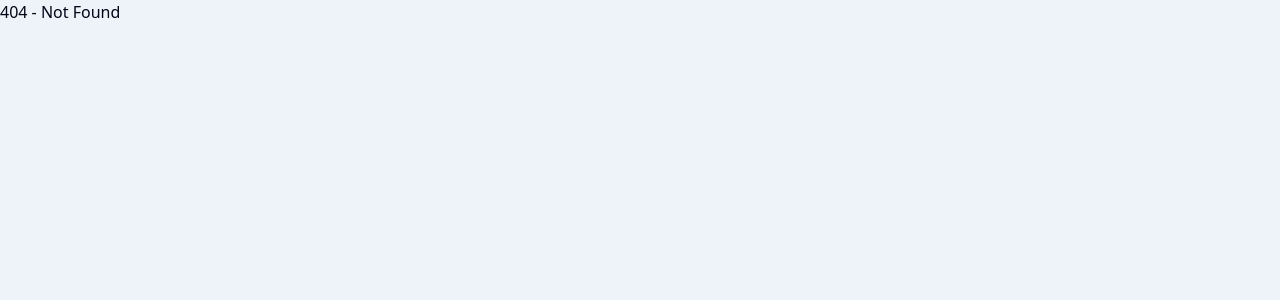
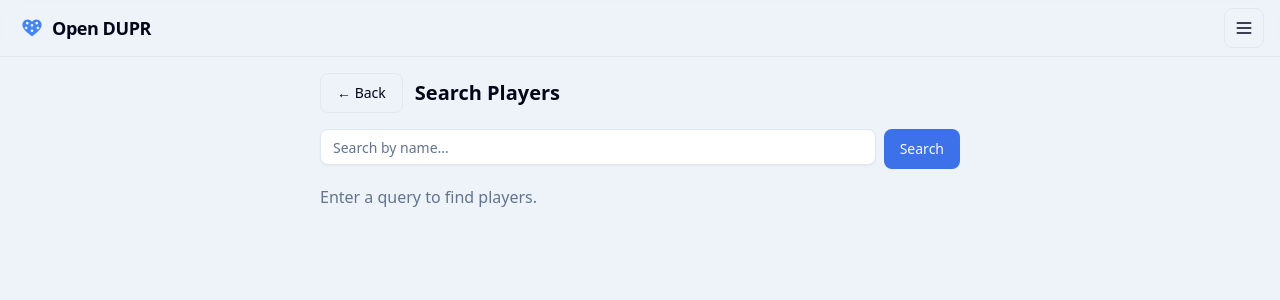
Before and after one commit to shameer99/open-dupr, a React (Vite) app in the folder open-dupr-react/: page /search in a window 1280 px wide. Before the commit this address had no page. Shown: the top 300 px of the page. Built offline with nearby package versions, Linux system fonts and the light colour scheme; sample sign-in values are in the browser's storage.

Commit message:
Add AppShell and AppHeader components; implement SearchPage with player search functionality

```diff
--- /dev/null
+++ b/open-dupr-react/src/components/AppHeader.tsx
@@ -0,0 +1,98 @@
+import React, { useEffect, useRef, useState } from "react";
+import { useNavigate } from "react-router-dom";
+import { useAuth } from "@/lib/useAuth";
+import { Button } from "@/components/ui/button";
+import { Menu } from "lucide-react";
+
+const AppHeader: React.FC = () => {
+  const navigate = useNavigate();
+  const { setToken } = useAuth();
+  const [open, setOpen] = useState(false);
+  const menuRef = useRef<HTMLDivElement | null>(null);
+
+  useEffect(() => {
+    const onClickAway = (e: MouseEvent) => {
+      if (!menuRef.current) return;
+      if (!menuRef.current.contains(e.target as Node)) setOpen(false);
+    };
+    document.addEventListener("mousedown", onClickAway);
+    return () => document.removeEventListener("mousedown", onClickAway);
+  }, []);
+
+  const goToProfile = () => {
+    setOpen(false);
+    navigate("/profile");
+  };
+
+  const goToSearch = () => {
+    setOpen(false);
+    navigate("/search");
+  };
+
+  const logout = () => {
+    setOpen(false);
+    setToken(null);
+    navigate("/login");
+  };
+
+  return (
+    <header className="sticky top-0 z-50 w-full border-b bg-background/80 backdrop-blur supports-[backdrop-filter]:bg-background/60">
+      <div className="container mx-auto flex h-14 items-center justify-between px-4">
+        <button
+          type="button"
+          onClick={goToProfile}
+          className="flex items-center gap-1 font-semibold tracking-tight text-lg"
+          aria-label="Go to profile"
+        >
+          <img
+            src="/logo.png"
+            alt="Open DUPR"
+            className="block h-8 w-8 shrink-0"
+          />
+          <span className="inline-block leading-none max-[320px]:hidden">
+            Open DUPR
+          </span>
+        </button>
+
+        <div className="relative" ref={menuRef}>
+          <Button
+            variant="outline"
+            size="icon"
+            onClick={() => setOpen((v) => !v)}
+          >
+            <Menu className="h-5 w-5" />
+          </Button>
+
+          {open && (
+            <div className="absolute right-0 mt-2 w-48 rounded-md border bg-card shadow-md">
+              <button
+                type="button"
+                onClick={goToProfile}
+                className="w-full px-3 py-2 text-left hover:bg-accent"
+              >
+                My Profile
+              </button>
+              <button
+                type="button"
+                onClick={goToSearch}
+                className="w-full px-3 py-2 text-left hover:bg-accent"
+              >
+                Search Players
+              </button>
+              <div className="my-1 h-px bg-border" />
+              <button
+                type="button"
+                onClick={logout}
+                className="w-full px-3 py-2 text-left text-red-600 hover:bg-accent"
+              >
+                Log out
+              </button>
+            </div>
+          )}
+        </div>
+      </div>
+    </header>
+  );
+};
+
+export default AppHeader;
--- /dev/null
+++ b/open-dupr-react/src/components/AppShell.tsx
@@ -0,0 +1,13 @@
+import React from "react";
+import AppHeader from "@/components/AppHeader";
+
+const AppShell: React.FC<{ children: React.ReactNode }> = ({ children }) => {
+  return (
+    <div className="min-h-dvh flex flex-col">
+      <AppHeader />
+      <main className="flex-1">{children}</main>
+    </div>
+  );
+};
+
+export default AppShell;
--- /dev/null
+++ b/open-dupr-react/src/components/pages/SearchPage.tsx
@@ -0,0 +1,143 @@
+import React, { useEffect, useRef, useState } from "react";
+import { useNavigate } from "react-router-dom";
+import { Button } from "@/components/ui/button";
+import { Input } from "@/components/ui/input";
+import Avatar from "@/components/ui/avatar";
+import { apiFetch } from "@/lib/api";
+
+interface SearchHit {
+  id: number;
+  fullName: string;
+  imageUrl?: string;
+  location?: string;
+  stats?: { singles?: string; doubles?: string };
+}
+
+const DEFAULT_LIMIT = 25;
+
+const SearchPage: React.FC = () => {
+  const navigate = useNavigate();
+  const [query, setQuery] = useState("");
+  const [hits, setHits] = useState<SearchHit[]>([]);
+  const [loading, setLoading] = useState(false);
+  const [error, setError] = useState<string | null>(null);
+  const [offset, setOffset] = useState(0);
+  const [hasMore, setHasMore] = useState(false);
+  const loaderRef = useRef<HTMLDivElement | null>(null);
+
+  const performSearch = async (reset = false) => {
+    if (!query.trim()) {
+      setHits([]);
+      setHasMore(false);
+      setOffset(0);
+      return;
+    }
+    try {
+      setLoading(true);
+      const body = {
+        offset: reset ? 0 : offset,
+        limit: DEFAULT_LIMIT,
+        query,
+        filter: {
+          // Minimal required geo filter per API guide; a large radius to be permissive
+          lat: 30.2672,
+          lng: -97.7431,
+          radiusInMeters: 5_000_000,
+          rating: { min: 1.0, max: 8.0 },
+        },
+        includeUnclaimedPlayers: false,
+      };
+      const resp = await apiFetch("/player/v1.0/search", {
+        method: "POST",
+        body: JSON.stringify(body),
+      });
+      const newHits: SearchHit[] = resp?.result?.hits ?? [];
+      setHits((prev) => (reset ? newHits : [...prev, ...newHits]));
+      const nextOffset = (reset ? 0 : offset) + newHits.length;
+      setOffset(nextOffset);
+      setHasMore(newHits.length === DEFAULT_LIMIT);
+    } catch (e) {
+      setError(e instanceof Error ? e.message : "Search failed");
+    } finally {
+      setLoading(false);
+    }
+  };
+
+  useEffect(() => {
+    if (!loaderRef.current) return;
+    const observer = new IntersectionObserver(
+      (entries) => {
+        if (entries[0].isIntersecting && hasMore && !loading) {
+          void performSearch(false);
+        }
+      },
+      { rootMargin: "200px" }
+    );
+    observer.observe(loaderRef.current);
+    return () => observer.disconnect();
+    // eslint-disable-next-line react-hooks/exhaustive-deps
+  }, [hasMore, loading, offset, query]);
+
+  const handleSubmit = (e: React.FormEvent) => {
+    e.preventDefault();
+    setOffset(0);
+    void performSearch(true);
+  };
+
+  return (
+    <div className="container mx-auto p-4 max-w-2xl">
+      <div className="flex items-center mb-4">
+        <Button variant="outline" onClick={() => navigate(-1)} className="mr-3">
+          ← Back
+        </Button>
+        <h1 className="text-xl font-semibold">Search Players</h1>
+      </div>
+
+      <form onSubmit={handleSubmit} className="flex gap-2 mb-4">
+        <Input
+          placeholder="Search by name..."
+          value={query}
+          onChange={(e) => setQuery(e.target.value)}
+          className="bg-white"
+        />
+        <Button type="submit">Search</Button>
+      </form>
+      {error && <div className="text-red-600 mb-2 text-sm">{error}</div>}
+
+      {hits.length === 0 && !loading ? (
+        <p className="text-muted-foreground">Enter a query to find players.</p>
+      ) : (
+        <div className="space-y-2">
+          {hits.map((h) => (
+            <button
+              key={h.id}
+              className="w-full text-left flex items-center gap-3 p-3 rounded-lg hover:bg-gray-50 transition-colors border"
+              onClick={() => navigate(`/player/${h.id}`)}
+              type="button"
+            >
+              <Avatar src={h.imageUrl} name={h.fullName} size="md" />
+              <div className="flex-1 min-w-0">
+                <p className="font-medium truncate">{h.fullName}</p>
+                <p className="text-sm text-muted-foreground truncate">
+                  {h.location || ""}
+                </p>
+              </div>
+              <div className="text-right text-sm text-muted-foreground">
+                <div>{h.stats?.singles ? `S: ${h.stats.singles}` : ""}</div>
+                <div>{h.stats?.doubles ? `D: ${h.stats.doubles}` : ""}</div>
+              </div>
+            </button>
+          ))}
+          <div ref={loaderRef} />
+          {loading && (
+            <div className="py-3 text-center text-sm text-muted-foreground">
+              Loading…
+            </div>
+          )}
+        </div>
+      )}
+    </div>
+  );
+};
+
+export default SearchPage;
--- a/open-dupr-react/src/main.tsx
+++ b/open-dupr-react/src/main.tsx
@@ -12,6 +12,8 @@ import FollowingPage from "./components/pages/FollowingPage.tsx";
 import OtherUserPage from "./components/pages/OtherUserPage.tsx";
 import NotFoundPage from "./components/pages/NotFoundPage.tsx";
 import ProtectedRoute from "./components/ProtectedRoute.tsx";
+import AppShell from "./components/AppShell.tsx";
+import SearchPage from "./components/pages/SearchPage.tsx";
 
 ReactDOM.createRoot(document.getElementById("root")!).render(
   <React.StrictMode>
@@ -24,7 +26,9 @@ ReactDOM.createRoot(document.getElementById("root")!).render(
             path="/profile"
             element={
               <ProtectedRoute>
-                <ProfilePage />
+                <AppShell>
+                  <ProfilePage />
+                </AppShell>
               </ProtectedRoute>
             }
           />
@@ -33,7 +37,9 @@ ReactDOM.createRoot(document.getElementById("root")!).render(
             path="/user/:id/followers"
             element={
               <ProtectedRoute>
-                <FollowersPage />
+                <AppShell>
+                  <FollowersPage />
+                </AppShell>
               </ProtectedRoute>
             }
           />
@@ -41,7 +47,9 @@ ReactDOM.createRoot(document.getElementById("root")!).render(
             path="/user/:id/following"
             element={
               <ProtectedRoute>
-                <FollowingPage />
+                <AppShell>
+                  <FollowingPage />
+                </AppShell>
               </ProtectedRoute>
             }
           />
@@ -49,7 +57,19 @@ ReactDOM.createRoot(document.getElementById("root")!).render(
             path="/player/:id"
             element={
               <ProtectedRoute>
-                <OtherUserPage />
+                <AppShell>
+                  <OtherUserPage />
+                </AppShell>
+              </ProtectedRoute>
+            }
+          />
+          <Route
+            path="/search"
+            element={
+              <ProtectedRoute>
+                <AppShell>
+                  <SearchPage />
+                </AppShell>
               </ProtectedRoute>
             }
           />
```
